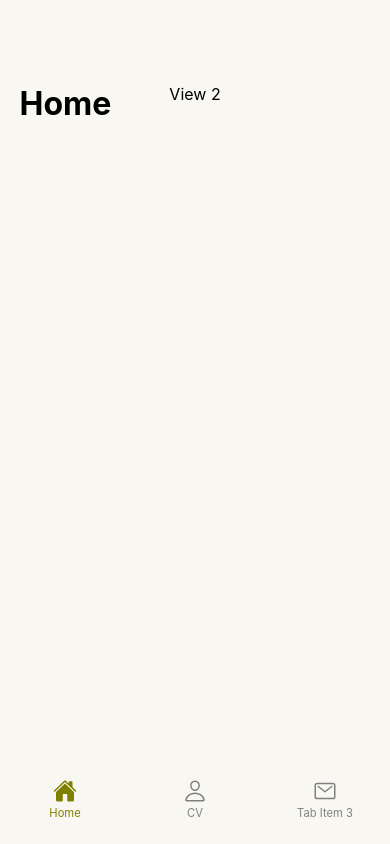
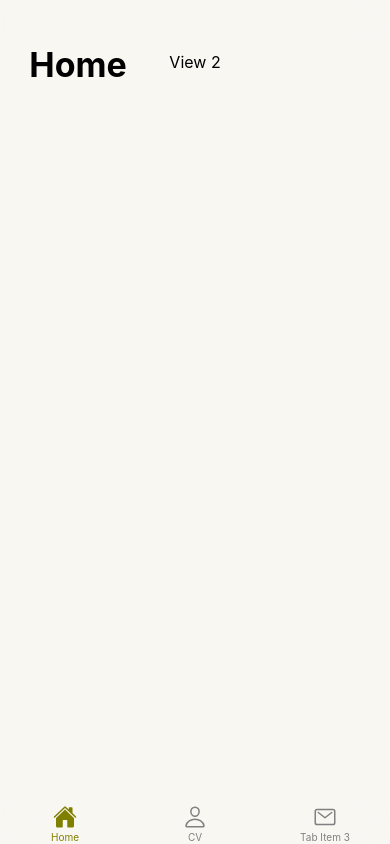
Before and after one commit to exgael/SWReactOld, a React (Create React App) app: page / in a window 390 px wide. Built offline with nearby package versions, Linux system fonts and the light colour scheme.

Commit message:
big css update and style stability

```diff
--- a/public/index.html
+++ b/public/index.html
@@ -10,7 +10,7 @@
     The width=device-width part sets the width of the page to follow the screen-width of the device (which will vary depending on the device).
     The initial-scale=1.0 part sets the initial zoom level when the page is first loaded by the browser.
     -->
-    <meta name="viewport" content="width=device-width initial-scale=1" />
+    <meta name="viewport" content="viewport-fit=cover width=device-width initial-scale=1"/>
     <!-- Favicon -->
     <link rel="icon" type="image/png" sizes="196x196" href="/favicon-196.png"/>
 
--- a/src/swift-react/SWCore/SWReactIndex/index.css
+++ b/src/swift-react/SWCore/SWReactIndex/index.css
@@ -6,6 +6,66 @@
 
 *, *::before, *::after {
     box-sizing: border-box;
+}
+
+:root {
+    --const-nav-bar-height: 44px;
+    --const-large-title-height: 52px;
+    --const-tab-bar-height: 49px;
+
+    /*
+     Navigation Bar Height:
+     - Standard height for iOS navigation bar.
+     - Additional height is considered when in large title mode.
+    */
+    --navigation-bar-height: var(--const-nav-bar-height);
+    --large-title-height: var(--const-large-title-height);
+
+    /*
+     Tab Bar Height:
+     - Standard height for iOS tab bar.
+    */
+    --tab-bar-height: var(--const-tab-bar-height);
+
+    /*
+     Safe Area Insets:
+     - These values ensure that content is not obscured by hardware features like the notch or home indicator.
+     - `env()` function is used to obtain safe area values provided by iOS.
+    */
+    --safe-area-inset-top: env(safe-area-inset-top);
+    --safe-area-inset-bottom: env(safe-area-inset-bottom);
+    --safe-area-inset-left: max(12px, env(safe-area-inset-left));
+    --safe-area-inset-right: max(12px, env(safe-area-inset-right));
+
+    /* Tab Bar icon shift */
+    --tab-bar-icon-offset: 10px;
+
+    /* Icon Sizes */
+
+    --tab-bar-icon-size: 25px; /* Size @1x */
+    --toolbar-icon-size: 22px; /* Size @1x */
+    --navigation-bar-icon-size: 22px; /* Size @1x */
+
+    /* Typography*/
+
+    --font-family: -apple-system, BlinkMacSystemFont, 'Segoe UI', 'Roboto', 'Oxygen',
+    'Ubuntu', 'Cantarell', 'Fira Sans', 'Droid Sans', 'Helvetica Neue',
+    sans-serif;
+
+    --navigation-title-size: 17px; /* Size @1x */
+    --navigation-title-weight: 600; /* semi bold */
+
+    --navigation-title-size-large: 34px; /* Size @1x */
+    --navigation-title-weight-large: 700; /* bold */
+
+    --buttons-size: 17px; /* Size @1x */
+    --buttons-weight: 400; /* regular */
+
+    --search-bar-size: 17px; /* Size @1x */
+    --search-bar-weight: 400; /* regular */
+
+    --tab-bar-label-size: 10px; /* Size @1x */
+    --tab-bar-label-weight: 400; /* regular */
 }
 
 /*
@@ -29,34 +89,42 @@
  ******************************************************
  */
 
-html {
-    margin: 0;
-
-    min-height: calc(100% + env(safe-area-inset-top));
-
-    /*padding: env(safe-area-inset-top) env(safe-area-inset-right) env(safe-area-inset-bottom) env(safe-area-inset-left);*/
-
-    /* Remove default tap highlight from navigators */
-    -webkit-tap-highlight-color: rgba(0, 0, 0, 0);
-
-    -webkit-overflow-scrolling: touch;
-}
-
-body {
+html, body {
     /*
-    Resets the default margin of the body, which browsers apply by default.
-    This is a common practice in CSS resets to ensure consistency across browsers.
+     Resets the default margin of the body, which browsers apply by default.
+     This is a common practice in CSS resets to ensure consistency across browsers.
     */
     margin: 0;
     padding: 0;
 
+    font-family: var(--font-family);
+
+    /* Prevents scrolling */
+    overflow: hidden;
+
+    /* Full height */
+    height: 100%;
+}
+
+html {
     /*
-    Sets a list of font families for the content, providing fallbacks if the previous fonts aren't available.
+     Sets the height of the html element to 100% of the viewport height.
+     This ensures that the html element is always at least the height of the viewport.
+     This is a common practice in CSS resets to ensure consistency across browsers.
+
+     Note: This is not the same as setting the height to 100vh, which would be 100% of the viewport height
     */
-    font-family: -apple-system, BlinkMacSystemFont, 'Segoe UI', 'Roboto', 'Oxygen',
-    'Ubuntu', 'Cantarell', 'Fira Sans', 'Droid Sans', 'Helvetica Neue',
-    sans-serif;
+    /*min-height: calc(100% + var(--safe-area-inset-top) + var(--safe-area-inset-bottom));*/
 
+    /*
+     Native behavior
+     Remove default tap highlight from navigators
+    */
+    -webkit-tap-highlight-color: rgba(0, 0, 0, 0);
+    -webkit-overflow-scrolling: touch !important;
+}
+
+body {
     /*
     These are browser-specific properties to enhance the readability of text,
     particularly on macOS and iOS.
@@ -65,11 +133,239 @@ body {
     -moz-osx-font-smoothing: grayscale;
 
     background-color: #F8F7F2;
-
     scrollbar-width: none; /* Firefox 64+ */
     -ms-overflow-style: none; /* IE 10+ */
 }
 
+/*
+ ******************************************************
+ *       Responsive Design By Phone resolution        *
+ ******************************************************
+ */
+
+/*
+ 1179×2556 pixels at 460ppi:
+ - For
+ iPhone 14 Pro
+ iPhone 15
+ iPhone 15 Pro
+*/
+@media only screen
+and (width: 393px)
+/*and (height: 852px)*/
+and (-webkit-device-pixel-ratio: 3) {
+    :root {
+        --navigation-bar-height: calc(var(--const-nav-bar-height) * 2);
+        --large-title-height: calc(var(--const-large-title-height) * 2);
+        --tab-bar-height: calc(var(--const-tab-bar-height) * 2);
+    }
+}
+
+/*
+ 1284×2778 pixels at 460ppi
+ - For
+ iPhone 14 Pro Max
+ iPhone 15 Plus
+ iPhone 15 Pro Max
+*/
+@media only screen
+and (width: 430px)
+/*and (height: 932px)*/
+and (-webkit-device-pixel-ratio: 3) {
+    :root {
+        --navigation-bar-height: calc(var(--const-nav-bar-height) * 2);
+        --large-title-height: calc(var(--const-large-title-height) * 2);
+        --tab-bar-height: calc(var(--const-tab-bar-height) * 1);
+    }
+}
+
+/*
+ 1170×2532 pixels at 460ppi:
+ - For
+ iPhone 12
+ iPhone 12 Pro
+ iPhone 13 Pro Max
+ iPhone 13 Pro Max
+ iPhone 14
+*/
+@media only screen
+and (width: 390px)
+/*and (height: 844px)*/
+and (-webkit-device-pixel-ratio: 3) {
+    :root {
+        --navigation-bar-height: calc(var(--const-nav-bar-height) * 2);
+        --large-title-height: calc(var(--const-large-title-height) * 2);
+        --tab-bar-height: calc(var(--const-tab-bar-height) * 1);
+    }
+}
+
+/*
+ 1284×2778 pixels at 460ppi:
+ - For
+ iPhone 12 Pro Max
+ iPhone 13 Pro Max
+ iPhone 14 Plus
+*/
+@media only screen
+and (width: 428px)
+/*and (height: 926px)*/
+and (-webkit-device-pixel-ratio: 3) {
+    :root {
+        --navigation-bar-height: calc(var(--const-nav-bar-height) * 2);
+        --large-title-height: calc(var(--const-large-title-height) * 2);
+        --tab-bar-height: calc(var(--const-tab-bar-height) * 1);
+    }
+}
+
+/*
+ 1080×2340 pixels at 476ppi
+ - For
+ iPhone X
+ iPhone Xs
+ iPhone 11 Pro
+ iPhone 12 Mini
+ iPhone 13 Mini
+*/
+@media only screen
+and (width: 375px)
+/*and (height: 812px)*/
+and (-webkit-device-pixel-ratio: 3) {
+    :root {
+        --navigation-bar-height: calc(var(--const-nav-bar-height) * 2);
+        --large-title-height: calc(var(--const-large-title-height) * 2);
+        --tab-bar-height: calc(var(--const-tab-bar-height) * 1);
+    }
+}
+
+/*
+ 828×1792 pixels at 326ppi
+ - For
+ iPhone XR
+ iPhone 11
+*/
+@media only screen
+and (width: 414px)
+/*and (height: 896px)*/
+and (-webkit-device-pixel-ratio: 2) {
+    :root {
+        --navigation-bar-height: calc(var(--const-nav-bar-height) * 2);
+        --large-title-height: calc(var(--const-large-title-height) * 2);
+        --tab-bar-height: calc(var(--const-tab-bar-height) * 1);
+    }
+}
+
+/*
+ 1242×2688 pixels at 458ppi
+ - For
+ iPhone Xs Max
+ iPhone 11 Pro Max
+*/
+@media only screen
+and (width: 414px)
+/*and (height: 896px)*/
+and (-webkit-device-pixel-ratio: 3) {
+    :root {
+        --navigation-bar-height: calc(var(--const-nav-bar-height) * 2);
+        --large-title-height: calc(var(--const-large-title-height) * 2);
+        --tab-bar-height: calc(var(--const-tab-bar-height) * 1);
+    }
+}
+
+/*
+ 750×1334 pixels at 326ppi
+ - For
+ iPhone 7 (2016)
+ iPhone 8 (2017)
+ iPhone SE (1st to 3rd gen)
+*/
+@media only screen
+and (width: 375px)
+/*and (height: 667px)*/
+and (-webkit-device-pixel-ratio: 2) {
+    :root {
+        --navigation-bar-height: calc(var(--const-nav-bar-height) * 2);
+        --large-title-height: calc(var(--const-large-title-height) * 2);
+        --tab-bar-height: calc(var(--const-tab-bar-height) * 1);
+    }
+}
+
+.navigation-bar {
+    /* Positioning */
+    position: fixed !important; /* Ensures the navigation bar is always at the top of the viewport */
+    top: 0 !important;
+    left: 0 !important;
+    right: 0 !important;
+    z-index: 999 !important; /* Ensures the navigation bar is always on top of other content */
+    height: var(--navigation-bar-height) !important; /* Sets the height of the navigation bar */
+    padding-top: var(--safe-area-inset-top) !important; /* Adds padding to avoid overlapping with the status bar */
+
+    /* Typography */
+    font-size: var(--navigation-title-size) !important; /* Sets the font size of the navigation title */
+    font-weight: var(--navigation-title-weight) !important; /* Sets the font weight of the navigation title */
+}
+
+.large-navigation-title {
+
+    /* Positioning */
+    position: relative !important; /* Ensures the navigation bar is always at the top of the viewport */
+    width: 85vw; /* TODO This is a hack */
+    padding-top: calc( var(--navigation-bar-height)) !important; /* Adds padding to avoid overlapping with the status bar */
+    z-index: 0 !important; /* Ensures the large navigation title fits in the flow */
+    height: var(--large-title-height) !important; /* Total height when using large title */
+
+    /* Typography */
+    font-size: var(--navigation-title-size-large) !important; /* Sets the font size of the navigation title */
+    font-weight: var(--navigation-title-weight-large) !important; /* Sets the font weight of the navigation title */
+}
+
+.tab-bar {
+    /* Positioning */
+    position: fixed !important; /* Ensures the tab bar is always at the bottom of the viewport */
+    bottom: 0 !important;
+    left: 0 !important;
+    right: 0 !important;
+    z-index: 999 !important;
+    height: var(--tab-bar-height) !important; /* Sets the height of the tab bar */
+    padding-bottom: var(--safe-area-inset-bottom) !important; /* Adds padding to avoid overlapping with home indicator */
+
+    /* Typography */
+    font-size: var(--tab-bar-label-size);
+    font-weight: var(--tab-bar-label-weight) !important; /* Sets the font weight of the tab bar labels */
+}
+
+.tab-bar-icon {
+    /* Positioning */
+    position: relative !important;
+    width: var(--tab-bar-icon-size);
+    height: var(--tab-bar-icon-size);
+    top: var(--tab-bar-icon-offset);
+}
+
+.main-content, .main-content-with-large-title {
+    padding-top: calc(var(--navigation-bar-height) + var(--safe-area-inset-bottom)); /* Ensures content starts below the navigation bar */
+    padding-bottom: calc(var(--tab-bar-height) + var(--safe-area-inset-bottom)); /* Ensures content does not underlap the tab bar */
+    padding-left: var(--safe-area-inset-left); /* Ensures content does not underlap the notch */
+    padding-right: var(--safe-area-inset-right); /* Ensures content does not underlap the notch */
+
+    /* Prevents scrolling */
+    overflow: hidden;
+}
+
+.main-content-with-large-title {
+    /* Ensures content starts below the large navigation title */
+    padding-top: calc(var(--large-title-height) + var(--safe-area-inset-bottom));
+}
+
+/*
+ ******************************************************
+ *               Scrollbar Styling                    *
+ ******************************************************
+ */
+::-webkit-scrollbar {
+    display: none;
+    width: 0; /* For vertical scrollbars */
+    height: 0; /* For horizontal scrollbars */
+}
 
 /*
  ******************************************************
@@ -94,164 +390,3 @@ body {
     /* Unique Styles */
     border-radius: 20px;
 }
-
-.enforce-clicks { pointer-events: auto; }
-
-/*
- ******************************************************
- *               Responsive Design                    *
- ******************************************************
- */
-
-/*
- @Device: Phone
-*/
-@media (max-width: 576px) {
-
-    :root {
-        --top-padding-phone: 10vh;
-        --bottom-padding-phone: 5vh;
-        --bottom-bar-height: max(min(8.5vh, 80px ), 45px);
-
-        /* BottomBar icon and text setup */
-        --bottom-bar-icon-offset: 0.8vh;
-        --bottom-bar-icon-text-size: 0.7rem;
-    }
-
-    /*
-      @Description:
-      This ensures that the content is not flush against the edges of the screen,
-      making it more visually appealing and easier to interact with,
-      especially on touch devices.
-
-      @UseCase:
-      This padding might be particularly useful
-      if there are fixed headers or footers,
-      as it prevents content from being hidden behind these elements.
-    */
-    body {
-        padding-top: var(--top-padding-phone) !important;
-        padding-bottom: var(--bottom-padding-phone) !important;
-        overflow-y: auto;
-    }
-
-    .bottom-bar {
-        height: var(--bottom-bar-height) !important;
-        padding-top: var(--bottom-bar-icon-offset) !important;
-        font-size: var(--bottom-bar-icon-text-size) !important;
-    }
-
-    .content {
-        padding: env(safe-area-inset-top) env(safe-area-inset-right) env(safe-area-inset-bottom) env(safe-area-inset-left);
-        height: calc(100vh - var(--top-padding-phone));
-    }
-
-    /*.LargeTitle {*/
-    /*    position: relative; !* Or absolute, depending on your layout *!*/
-    /*    !*top: var(--top-padding-phone); !* Adjust based on the height of your top bar *!*!*/
-    /*    z-index: -1;*/
-    /*    left: 5vw;*/
-    /*    width: 100%;*/
-    /*    transition: transform 150ms, opacity 0.2s;  !*Smooth transition for scrolling effect *!*/
-    /*}*/
-
-}
-
-/*
- @Device: Tablet
-*/
-@media (min-width: 576px) and (max-width: 992px) {
-    :root {
-        --left-padding-tablet: 20vw;
-        --sidebar-width-tablet: min(20vw, 200px);
-    }
-
-    body {
-        /*
-         @Description:
-         This significant padding on the left side can create an asymmetrical layout,
-         which might be intended for specific design purposes
-         like sidebar navigation or to offset the main content for better focus.
-
-         @UseCase:
-         This is useful for layouts that require a distinct visual separation or alignment,
-         especially on tablet devices where screen real estate is more generous
-         than phones but less than desktops.
-        */
-        padding-left: var(--left-padding-tablet) !important;
-    }
-
-    .sidebar {
-        width: var(--sidebar-width-tablet) !important;
-    }
-}
-
-/*
- @Device: Desktop
-*/
-@media (min-width: 992px) {
-    :root {
-        --top-padding-desktop: max(5vh, 65px);
-        --header-bar-height: 65px;
-    }
-
-    body {
-        /*
-          @Description:
-          This creates a space at the top of the page,
-          which could be useful for designs with a fixed navigation bar
-          or header to ensure that the top content is not obscured.
-
-          @UseCase:
-          On desktops, where vertical space is less of a constraint,
-          this padding helps in maintaining a balanced and accessible layout,
-          particularly for navigation elements or branding headers.
-
-          @Explanation:
-
-          Border of the Screen (Browser Window)
-          ------------------------------------- (Top edge of the body)
-          |
-          | <-- Value padding-top inside the body
-          |
-          Content starts here
-        */
-        padding-top: var(--top-padding-desktop) !important;
-    }
-
-    .header-bar {
-        height: var(--header-bar-height) !important;
-    }
-}
-
-/*
- ******************************************************
- *       Styles for Progressive Web Apps (PWA)        *
- ******************************************************
- */
-
-@media screen and (display-mode: standalone) {
-    /*
-    @Class
-    .top-bar
-
-    @UseCase:
-    This is particularly useful for ensuring that the top bar
-    of your web app has consistent sizing in the PWA mode,
-    especially when the app might not have the usual browser chrome to account for.
-    */
-    .top-bar {
-        height: 10vh !important;
-    }
-}
-
-/*
- ******************************************************
- *               Scrollbar Styling                    *
- ******************************************************
- */
-::-webkit-scrollbar {
-    display: none;
-    width: 0; /* For vertical scrollbars */
-    height: 0; /* For horizontal scrollbars */
-}
--- a/src/swift-react/SWCore/SWTemplates/SWTabView/DeviceLayout/PhoneLayout.tsx
+++ b/src/swift-react/SWCore/SWTemplates/SWTabView/DeviceLayout/PhoneLayout.tsx
@@ -1,4 +1,4 @@
-import {ReactElement, ReactNode, useState} from 'react';
+import {ReactElement, ReactNode, useEffect, useRef, useState} from 'react';
 import {BottomBar, LargeTitle, Screen, SideBar, TopBar} from "../../../../components";
 import {useResponsive} from "../../../SWProvider/useResponsive";
 import {TabItemComponent} from "../SWTabView";
@@ -11,18 +11,19 @@ interface PhoneContentProps {
 
 function PhoneLayout({ children, tabItems }: PhoneContentProps ): ReactElement {
 
-    const [blur, setBlur] = useState(0); // Track blur amount
-
     const {orientation} = useResponsive();
     const {currentStackItem, canPop, pop} = useNavigationStack();
     const title = currentStackItem?.title || undefined;
+
+
+    // Swipe
 
     const swipeProps: SwipeableProps = {
         delta: { right: 10 },
         preventScrollOnSwipe: false,
         trackTouch: true,
         trackMouse: false,
-        swipeDuration: 250,
+        swipeDuration: 1000,
     }
 
     const [stopScroll, setStopScroll] = useState(false);
@@ -35,27 +36,37 @@ function PhoneLayout({ children, tabItems }: PhoneContentProps ): ReactElement {
         ...swipeProps
     });
 
-    // Set up the swipe handler
-    // const handlers2 = useSwipeable({
-    //     onSwiping: (eventData) => {
-    //         if (!isScrolling) {
-    //             const deltaX = Math.min(eventData.deltaX, window.innerWidth);
-    //             setPosition(deltaX);
-    //             setBlur(Math.min(5 * (deltaX / window.innerWidth), 5)); // Example: Max blur at 5px
-    //         }
-    //     },
-    //     onSwipedRight: (eventData) => {
-    //         if (!isScrolling) {
-    //             if (canPop) pop(); // Trigger pop if swipe exceeds threshold and direction is right
-    //         }
-    //         setPosition(0); // Reset position regardless of swipe direction
-    //         setBlur(0); // Reset blur
-    //     },
-    //     trackMouse: true,
-    // });
+    // Tab bar during scroll
+
+    const tabRef = useRef<HTMLDivElement>(null); // Reference to the tab bar
+    const [scrollInterrupted, setScrollInterrupted] = useState(false);
+
+    useEffect(() => {
+        const handleTabTouchStart = () => {
+            // Temporarily disable scrolling
+            setScrollInterrupted(true);
+
+            // Re-enable scrolling after a short delay
+            setTimeout(() => {
+                setScrollInterrupted(false);
+            }, 130); // Adjust this delay as needed
+        };
+
+        const tabBarElement = tabRef.current;
+        if (tabBarElement) {
+            tabBarElement.addEventListener('touchstart', handleTabTouchStart, { passive: false });
+        }
+
+        return () => {
+            if (tabBarElement) {
+                tabBarElement.removeEventListener('touchstart', handleTabTouchStart);
+            }
+        };
+    }, []);
+
+    // Constructing the PhoneLayout
 
     let phoneContent;
-
     if (orientation === 'portrait') {
         phoneContent = Screen(
             // If pop is possible, then we do not display the large title (current is not root of navigation stack)
@@ -63,27 +74,21 @@ function PhoneLayout({ children, tabItems }: PhoneContentProps ): ReactElement {
 
             !canPop && title ? (
                 LargeTitle(title)
-                    .frame({width: "100vw"})
-                    .padding({left: "5vw"})
-                    .textAlign("left")
+                    .setClassName(["large-navigation-title"])
             ) : undefined
             ,
-            <div className={"content"} style={{
-                paddingBottom: "10vh",
-                filter: `blur(${blur}px)`,
-                transition: 'filter 0.1s',
+            <div className={!canPop? "main-content-with-large-title" : "main-content"} style={{
                 touchAction: stopScroll ? 'none' : 'pan-y',
-
 
             }} {...handlers}>
                 {children}
             </div>
+
             ,
             TopBar()
-                .positionFixedTop()
             ,
             BottomBar()
-                .positionFixedBottom()
+                .setRef(tabRef)
             ,
         );
     } else {
@@ -96,9 +101,7 @@ function PhoneLayout({ children, tabItems }: PhoneContentProps ): ReactElement {
         );
     }
 
-    return <div style={{height: "100%", width: "100%", }} >
-        {phoneContent}
-    </div>;
+    return phoneContent;
 }
 
 export default PhoneLayout;
--- a/src/swift-react/SWCore/SWTemplates/SWTabView/SWBars/Phone/BottomBar/SWBottomBarItem.tsx
+++ b/src/swift-react/SWCore/SWTemplates/SWTabView/SWBars/Phone/BottomBar/SWBottomBarItem.tsx
@@ -26,6 +26,7 @@ export const SWBottomBarItem: React.FC<{ view: BottomBarItemComponent }> = React
             ,
             Text(view.title)
         )
+            .setClassName(["tab-bar-icon"])
             .crossAxisAlignment("center")
 
         return (
--- a/src/swift-react/SWCore/SWTemplates/SWTabView/SWBars/Phone/TopBar/SWTopBar.tsx
+++ b/src/swift-react/SWCore/SWTemplates/SWTabView/SWBars/Phone/TopBar/SWTopBar.tsx
@@ -92,7 +92,7 @@ export const SWTopBar: FC<{ view: View }> = observer(({ view }) => {
 
                 Trailing()
         )
-            .setClassName([ isLargeTitleHidden ? "glass" : "no-glass", "top-bar"])
+            .setClassName([ isLargeTitleHidden ? "glass" : "no-glass", "navigation-bar"])
             .border({color: Color.rgba(150, 150, 150, isLargeTitleHidden ? 0.3 : 0), style: "solid", width:  "0.1px"})
             .crossAxisAlignment("flex-end")
     )
--- a/src/swift-react/SWCore/SWTypes/View.ts
+++ b/src/swift-react/SWCore/SWTypes/View.ts
@@ -6,8 +6,8 @@ export type View = {
         onClick?: () => void;
         onMouseEnter?: () => void;
         onMouseLeave?: () => void;
-        touchStart?: (event: any) => void;
-        touchEnd?: (event: any) => void;
+        onTouchStart?: (event: any) => void;
+        onTouchEnd?: (event: any) => void;
         touchMove?: (event: any) => void;
         drop?: (event: any) => void;
         dragStart?: (event: any) => void;
```
Also changed, not shown: src/swift-react/SWCore/SWModifiers/core/coreModifers.ts (+26 -2 lines), src/swift-react/SWCore/SWTemplates/SWTabView/SWBars/Phone/BottomBar/SWBottomBar.tsx (+8 -3 lines).
